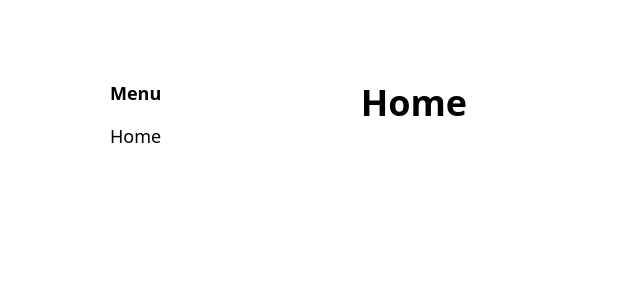
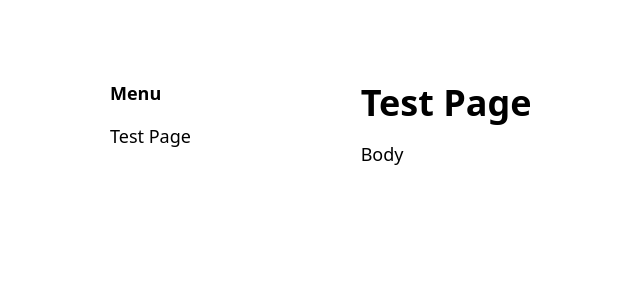
Before and after one commit to chibicode/prismic-nextjs-webinar, a Next.js app: page / in a window 1280 px wide. Shown: the top 300 px of the page, without its empty margins (162-802 px from the left). Built offline with nearby package versions, Linux system fonts and the light colour scheme.

Commit message:
Fix home page

```diff
--- a/components/layout.js
+++ b/components/layout.js
@@ -6,11 +6,6 @@ export default function Layout({ title, menuItems, children }) {
       <div className='col-span-1 order-last md:order-first'>
         <h2 className='font-bold mb-4'>Menu</h2>
         <ul>
-          <li className='list-none mb-4'>
-            <Link href='/[[...slug]]' as='/'>
-              <a>Home</a>
-            </Link>
-          </li>
           {menuItems.map(({ slug, title }) => (
             <li className='list-none mb-4' key={slug}>
               <Link href='/[[...slug]]' as={`/${slug}`}>
--- a/pages/[[...slug]].js
+++ b/pages/[[...slug]].js
@@ -1,5 +1,17 @@
 import Layout from '../components/layout'
 
 export default function Page() {
-  return <Layout title='Home' menuItems={[]}></Layout>
+  return (
+    <Layout
+      title='Test Page'
+      menuItems={[
+        {
+          slug: '',
+          title: 'Test Page'
+        }
+      ]}
+    >
+      <p>Body</p>
+    </Layout>
+  )
 }
```
Also changed, not shown: 1 other file (tests, documents, lock files or other folders).
